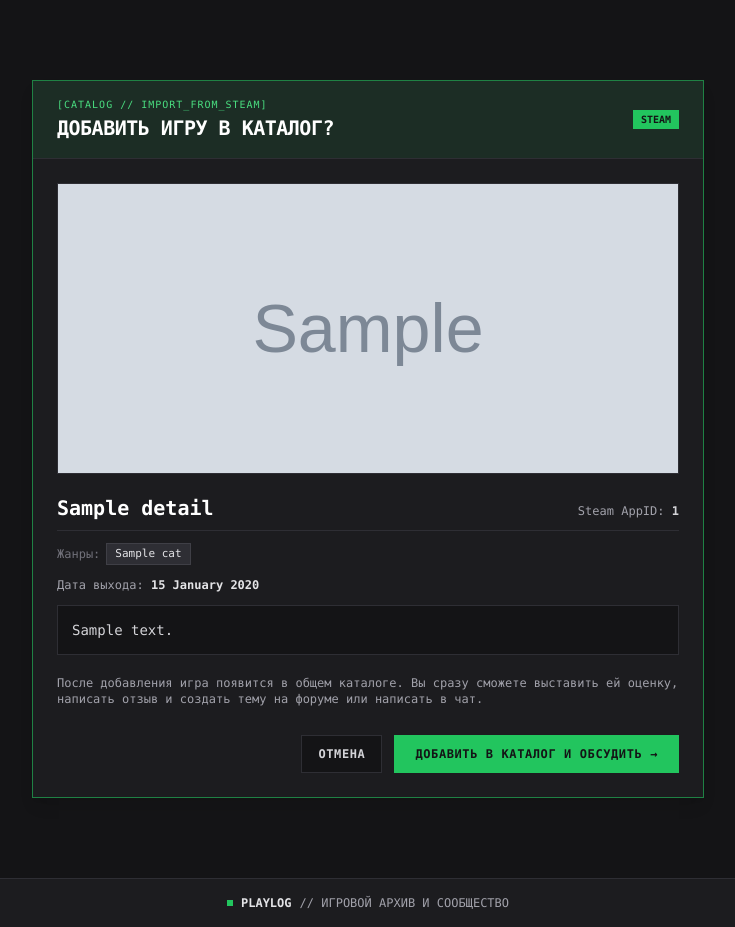
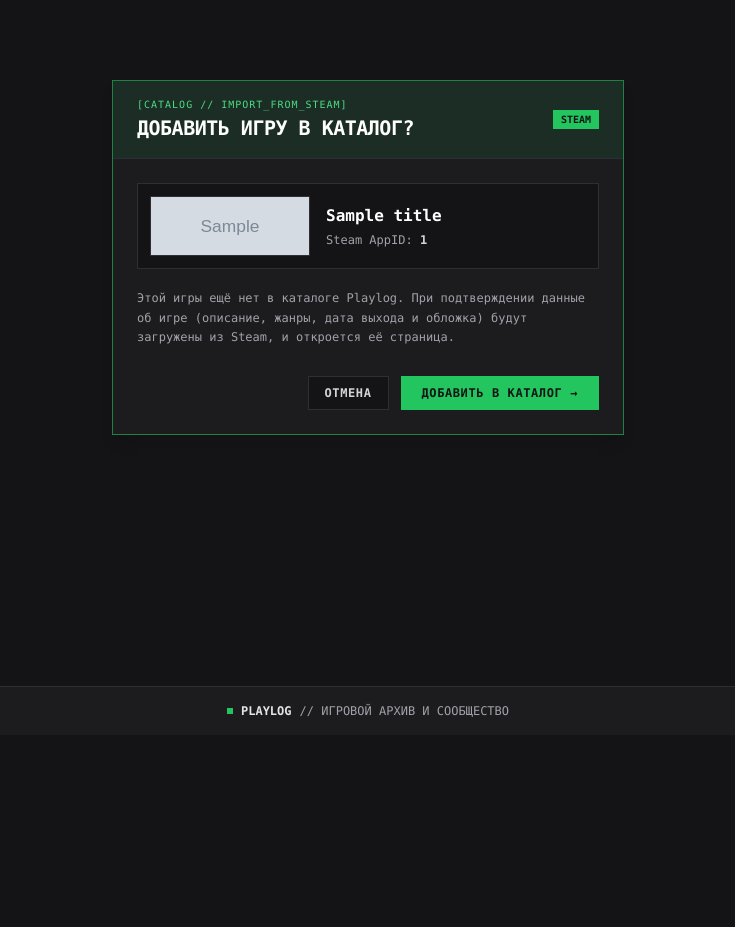
Before and after one commit to WoodenGear-GameDev/Playlog, a Django app: template templates/catalog/game_add_confirm.html in a window 1280 px wide. Shown: the part 65-992 px from the top of the page, without its empty margins (272-1007 px from the left). After the commit the page ends 782 px from the top, so only its background shows below. Run offline with Django 5.2, Linux system fonts and the light colour scheme; the template is opened without the code that fills it: most values are stand-ins (such as "Sample title", 1, 10 or a date in 2020); grey boxes marked "Sample" are stand-in pictures; some libraries are stand-ins or nearby versions.

Commit message:
fix(catalog): simplify steam import flow and add browser user-agent

```diff
--- a/accounts/views.py
+++ b/accounts/views.py
@@ -219,7 +219,9 @@ def library_open(request, pk):
     if game:
         return redirect('game_detail', pk=game.pk)
 
-    return redirect('steam_game_import', steam_app_id=entry.steam_app_id)
+    url = reverse('steam_game_import', kwargs={'steam_app_id': entry.steam_app_id})
+    params = urlencode({'title': entry.display_name, 'img': entry.header_image})
+    return redirect(f"{url}?{params}")
 
 class PasswordChange(SuccessMessageMixin, auth_views.PasswordChangeView):
     template_name = 'accounts/password_change.html'
--- a/templates/catalog/game_add_confirm.html
+++ b/templates/catalog/game_add_confirm.html
@@ -1,9 +1,9 @@
 {% extends 'base.html' %}
 
-{% block title %}Добавить игру: {{ details.title }} // PLAYLOG{% endblock %}
+{% block title %}Добавить игру в каталог // PLAYLOG{% endblock %}
 
 {% block content %}
-<div class="max-w-2xl mx-auto my-6 sm:my-12">
+<div class="max-w-lg mx-auto my-6 sm:my-12">
     <div class="border border-signal-500/60 bg-paper-100 dark:bg-carbon-900 shadow-lg">
 
         <!-- Шапка диалога -->
@@ -22,62 +22,39 @@
         </div>
 
         <div class="p-6 space-y-5">
-            <!-- Превью обложки -->
-            {% if details.header_image %}
-            <div class="w-full aspect-[460/215] bg-paper-200 dark:bg-carbon-950 border border-paper-300 dark:border-carbon-800 overflow-hidden">
-                <img src="{{ details.header_image }}" alt="{{ details.title }}" class="w-full h-full object-cover">
-            </div>
-            {% endif %}
-
-            <!-- Основная информация -->
-            <div class="space-y-3 font-mono">
-                <div class="flex flex-wrap items-baseline justify-between gap-2 border-b border-paper-300 dark:border-carbon-800 pb-2">
-                    <h2 class="text-xl font-bold text-zinc-950 dark:text-white">
-                        {{ details.title }}
+            <!-- Превью -->
+            <div class="border border-paper-300 dark:border-carbon-800 bg-paper-50 dark:bg-carbon-950 overflow-hidden flex flex-col sm:flex-row gap-4 items-center p-3">
+                <div class="w-full sm:w-40 aspect-[231/87] flex-shrink-0 bg-paper-200 dark:bg-carbon-900 border border-paper-300 dark:border-carbon-800 overflow-hidden">
+                    {% if header_image %}
+                        <img src="{{ header_image }}" alt="{{ title }}" class="w-full h-full object-cover">
+                    {% else %}
+                        <div class="w-full h-full flex items-center justify-center font-mono text-xs text-zinc-400">НЕТ ОБЛОЖКИ</div>
+                    {% endif %}
+                </div>
+                <div class="space-y-1 min-w-0 flex-grow font-mono">
+                    <h2 class="text-base font-bold text-zinc-950 dark:text-white truncate">
+                        {{ title|default:"Игра Steam" }}
                     </h2>
-                    <span class="text-xs text-zinc-500 dark:text-zinc-400">
-                        Steam AppID: <strong class="text-zinc-700 dark:text-zinc-300">{{ steam_app_id }}</strong>
-                    </span>
+                    <p class="text-xs text-zinc-500 dark:text-zinc-400">
+                        Steam AppID: <span class="font-bold text-zinc-700 dark:text-zinc-300">{{ steam_app_id }}</span>
+                    </p>
                 </div>
-
-                {% if details.categories %}
-                <div class="flex flex-wrap gap-1.5 items-center">
-                    <span class="text-xs text-zinc-500">Жанры:</span>
-                    {% for cat in details.categories %}
-                        <span class="px-2 py-0.5 text-[11px] bg-paper-200 dark:bg-carbon-800 text-zinc-800 dark:text-zinc-200 border border-paper-300 dark:border-carbon-700">
-                            {{ cat }}
-                        </span>
-                    {% endfor %}
-                </div>
-                {% endif %}
-
-                {% if details.release_date %}
-                <p class="text-xs text-zinc-600 dark:text-zinc-400">
-                    Дата выхода: <strong class="text-zinc-900 dark:text-zinc-200">{{ details.release_date|date:"d E Y" }}</strong>
-                </p>
-                {% endif %}
-
-                {% if details.description %}
-                <div class="p-3.5 bg-paper-50 dark:bg-carbon-950 border border-paper-300 dark:border-carbon-800 text-xs sm:text-sm text-zinc-700 dark:text-zinc-300 leading-relaxed max-h-48 overflow-y-auto">
-                    {{ details.description|striptags }}
-                </div>
-                {% endif %}
             </div>
 
-            <p class="font-mono text-xs text-zinc-500 dark:text-zinc-400">
-                После добавления игра появится в общем каталоге. Вы сразу сможете выставить ей оценку, написать отзыв и создать тему на форуме или написать в чат.
+            <p class="font-mono text-xs text-zinc-600 dark:text-zinc-400 leading-relaxed">
+                Этой игры ещё нет в каталоге Playlog. При подтверждении данные об игре (описание, жанры, дата выхода и обложка) будут загружены из Steam, и откроется её страница.
             </p>
 
-            <!-- Кнопки действий -->
+            <!-- Кнопки -->
             <form method="post" class="flex flex-col-reverse sm:flex-row items-center justify-end gap-3 pt-2">
                 {% csrf_token %}
                 <a href="{{ request.META.HTTP_REFERER|default:'/' }}"
-                   class="w-full sm:w-auto text-center px-4 py-2.5 text-xs font-mono font-semibold uppercase tracking-wider border border-paper-300 dark:border-carbon-800 hover:border-zinc-500 bg-paper-50 dark:bg-carbon-950 text-zinc-700 dark:text-zinc-300 transition-colors">
+                   class="w-full sm:w-auto text-center px-4 py-2 text-xs font-mono font-semibold uppercase tracking-wider border border-paper-300 dark:border-carbon-800 hover:border-zinc-500 bg-paper-50 dark:bg-carbon-950 text-zinc-700 dark:text-zinc-300 transition-colors">
                     ОТМЕНА
                 </a>
                 <button type="submit"
-                        class="w-full sm:w-auto px-5 py-2.5 text-xs font-mono font-bold uppercase tracking-wider bg-signal-500 hover:bg-signal-400 text-carbon-950 border border-signal-500 transition-colors">
-                    ДОБАВИТЬ В КАТАЛОГ И ОБСУДИТЬ →
+                        class="w-full sm:w-auto px-5 py-2 text-xs font-mono font-bold uppercase tracking-wider bg-signal-500 hover:bg-signal-400 text-carbon-950 border border-signal-500 transition-colors">
+                    ДОБАВИТЬ В КАТАЛОГ →
                 </button>
             </form>
         </div>
--- a/templates/catalog/index.html
+++ b/templates/catalog/index.html
@@ -115,7 +115,7 @@
                                     В КАТАЛОГЕ →
                                 </a>
                             {% else %}
-                                <a href="{% url 'steam_game_import' item.steam_app_id %}" class="px-2 py-1 font-bold bg-signal-500 hover:bg-signal-400 text-carbon-950 transition-colors">
+                                <a href="{% url 'steam_game_import' item.steam_app_id %}?title={{ item.title|urlencode }}&amp;img={{ item.header_image|urlencode }}" class="px-2 py-1 font-bold bg-signal-500 hover:bg-signal-400 text-carbon-950 transition-colors">
                                     + ДОБАВИТЬ
                                 </a>
                             {% endif %}
```
Also changed, not shown: catalog/steam_service.py (+12 -17 lines), catalog/sync.py (+1 -6 lines), catalog/views.py (+8 -11 lines).
